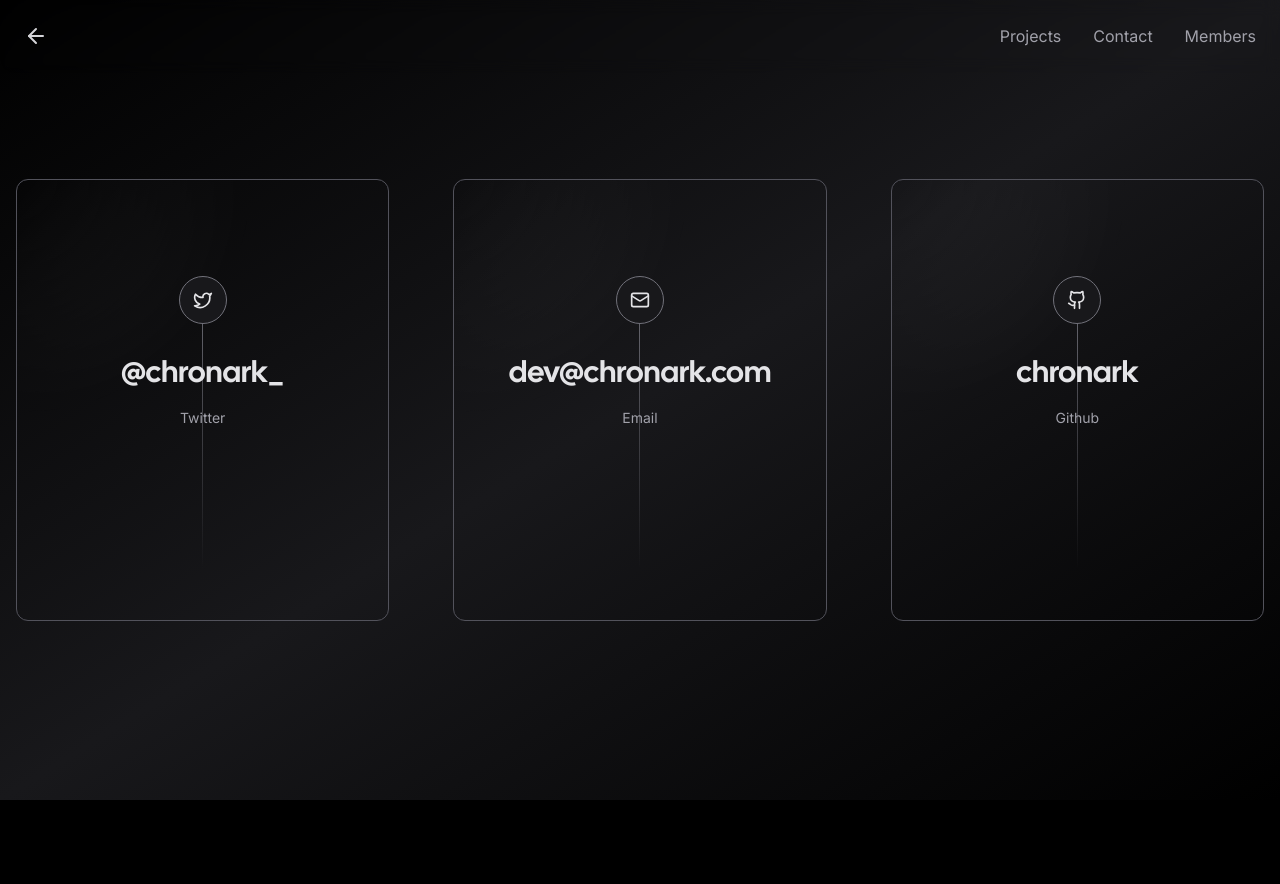
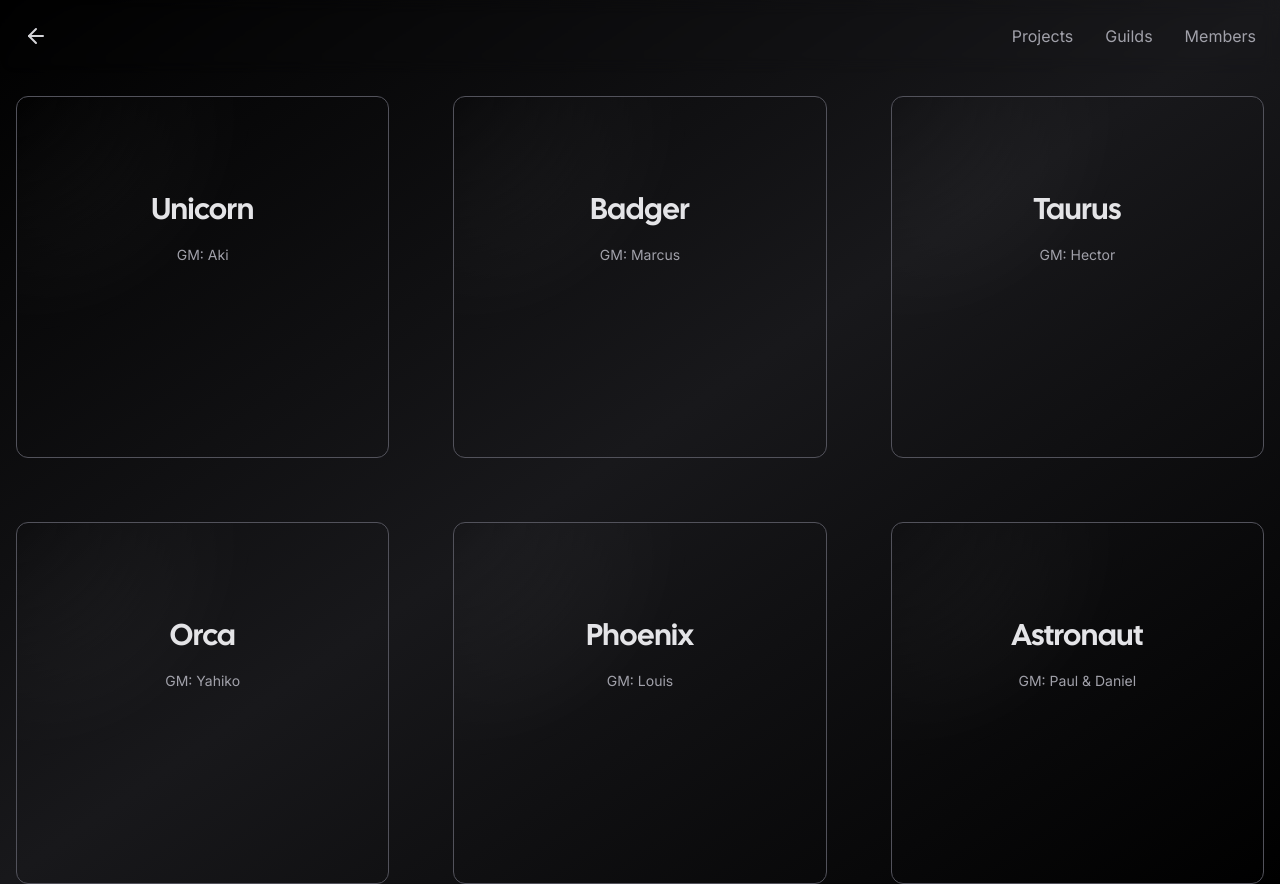
Before and after one commit to ducnhoxlatui/internal-web, a Next.js app: page /contact in a window 1280 px wide. Before the commit the page ends 800 px from the top, so only its background shows below. Built offline with nearby package versions, Linux system fonts and the light colour scheme; no server answers; what tailwindcss-debug-screens would draw is missing.

Commit message:
Touch up guild

```diff
--- a/app/components/nav.tsx
+++ b/app/components/nav.tsx
@@ -38,10 +38,10 @@
 							href="/contact"
 							className="duration-200 text-zinc-400 hover:text-zinc-100"
 						>
-							Contact
+							Guilds
 						</Link>
 						<Link
-							href="/contact"
+							href="/members"
 							className="duration-200 text-zinc-400 hover:text-zinc-100"
 						>
 							Members
--- a/app/contact/page.tsx
+++ b/app/contact/page.tsx
@@ -1,59 +1,55 @@
 "use client";
-import { Github, Mail, Twitter } from "lucide-react";
-import Link from "next/link";
 import { Navigation } from "../components/nav";
 import { Card } from "../components/card";
 
 const socials = [
 	{
-		icon: <Twitter size={20} />,
-		href: "https://twitter.com/chronark_",
-		label: "Twitter",
-		handle: "@chronark_",
+		label: "Unicorn",
+		handle: "GM: Aki",
 	},
 	{
-		icon: <Mail size={20} />,
-		href: "mailto:dev@chronark.com",
-		label: "Email",
-		handle: "dev@chronark.com",
+		label: "Badger",
+		handle: "GM: Marcus",
 	},
 	{
-		icon: <Github size={20} />,
-		href: "https://github.com/chronark",
-		label: "Github",
-		handle: "chronark",
+		label: "Taurus",
+		handle: "GM: Hector",
+	},
+	{
+		label: "Orca",
+		handle: "GM: Yahiko",
+	},
+	{
+		label: "Phoenix",
+		handle: "GM: Louis",
+	},
+	{
+		label: "Astronaut",
+		handle: "GM: Paul & Daniel",
 	},
 ];
 
-export default function Example() {
+export default function Guild() {
 	return (
 		<div className=" bg-gradient-to-tl from-zinc-900/0 via-zinc-900 to-zinc-900/0">
 			<Navigation />
 			<div className="container flex items-center justify-center min-h-screen px-4 mx-auto">
-				<div className="grid w-full grid-cols-1 gap-8 mx-auto mt-32 sm:mt-0 sm:grid-cols-3 lg:gap-16">
+				<div className="grid w-full grid-cols-1 gap-8 mx-auto sm:mt-24 sm:grid-cols-3 lg:gap-16 mt-24">
 					{socials.map((s) => (
-						<Card>
-							<Link
-								href={s.href}
+						<Card key={s.label}>
+							<div
 								target="_blank"
 								className="p-4 relative flex flex-col items-center gap-4 duration-700 group md:gap-8 md:py-24  lg:pb-48  md:p-16"
 							>
-								<span
-									className="absolute w-px h-2/3 bg-gradient-to-b from-zinc-500 via-zinc-500/50 to-transparent"
-									aria-hidden="true"
-								/>
-								<span className="relative z-10 flex items-center justify-center w-12 h-12 text-sm duration-1000 border rounded-full text-zinc-200 group-hover:text-white group-hover:bg-zinc-900 border-zinc-500 bg-zinc-900 group-hover:border-zinc-200 drop-shadow-orange">
-									{s.icon}
-								</span>{" "}
 								<div className="z-10 flex flex-col items-center">
 									<span className="lg:text-xl font-medium duration-150 xl:text-3xl text-zinc-200 group-hover:text-white font-display">
+										{s.label}
+									</span>
+									<span className="mt-4 text-sm text-center duration-1000 text-zinc-400 group-hover:text-zinc-200">
 										{s.handle}
 									</span>
-									<span className="mt-4 text-sm text-center duration-1000 text-zinc-400 group-hover:text-zinc-200">
-										{s.label}
-									</span>
 								</div>
-							</Link>
+							</div>
 						</Card>
 					))}
 				</div>
--- /dev/null
+++ b/app/guild/page.tsx
@@ -0,0 +1,59 @@
+"use client";
+import { Navigation } from "../components/nav";
+import { Card } from "../components/card";
+
+const socials = [
+  {
+    label: "Unicorn",
+    handle: "GM: Aki",
+  },
+  {
+    label: "Badger",
+    handle: "GM: Marcus",
+  },
+  {
+    label: "Taurus",
+    handle: "GM: Hector",
+  },
+  {
+    label: "Orca",
+    handle: "GM: Yahiko",
+  },
+  {
+    label: "Phoenix",
+    handle: "GM: Louis",
+  },
+  {
+    label: "Astronaut",
+    handle: "GM: Paul & Daniel",
+  },
+];
+
+export default function Guild() {
+  return (
+    <div className=" bg-gradient-to-tl from-zinc-900/0 via-zinc-900 to-zinc-900/0">
+      <Navigation />
+      <div className="container flex items-center justify-center min-h-screen px-4 mx-auto">
+        <div className="grid w-full grid-cols-1 gap-8 mx-auto sm:mt-24 sm:grid-cols-3 lg:gap-16 mt-24">
+          {socials.map((s) => (
+            <Card key={s.label}>
+              <div
+                target="_blank"
+                className="p-4 relative flex flex-col items-center gap-4 duration-700 group md:gap-8 md:py-24  lg:pb-48  md:p-16"
+              >
+                <div className="z-10 flex flex-col items-center">
+                  <span className="lg:text-xl font-medium duration-150 xl:text-3xl text-zinc-200 group-hover:text-white font-display">
+                    {s.label}
+                  </span>
+                  <span className="mt-4 text-sm text-center duration-1000 text-zinc-400 group-hover:text-zinc-200">
+                    {s.handle}
+                  </span>
+                </div>
+              </div>
+            </Card>
+          ))}
+        </div>
+      </div>
+    </div>
+  );
+}
--- a/app/members/[slug]/page.tsx
+++ b/app/members/[slug]/page.tsx
@@ -4,21 +4,19 @@
 import profiles from '@/public/data.json';
 import Image from 'next/image';
 import { Navigation } from '@/app/components/nav';
+import styles from '@/public/styles/memberid.module.css'
 
 const Profile = () => {
   const pathname = usePathname();
   const extractedSlug = pathname?.split("/")[2];
+
   const profile = profiles.find((profile) => {
     return profile.No === extractedSlug;
   });
 
-  useEffect(() => {
-    console.log(profile);
-  }, [pathname])
-
   return (
     <div className="flex justify-center items-center h-screen ">
-      <Navigation/>
+      <Navigation />
       <div className="card flex flex-col md:flex-row justify-around items-center bg-gray-800 shadow-xl rounded-xl overflow-hidden w-11/12 md:w-3/4 lg:w-2/3 xl:w-1/2">
         <div className="left-container w-full md:w-1/3 bg-gray-700 flex flex-col items-center py-8 px-4">
           <Image sizes='100vw' width={100} height={100} src={profile?.Color} alt="Profile" className="w-40 h-40 rounded-full shadow" />
@@ -54,9 +52,6 @@
         </div>
       </div>
     </div>
-
-
-
   )
 }
 
--- a/app/page.tsx
+++ b/app/page.tsx
@@ -4,7 +4,7 @@
 
 const navigation = [
   { name: "Projects", href: "/projects" },
-  { name: "Contact", href: "/contact" },
+  { name: "Guild", href: "/guild" },
   { name: "Members", href: "/members" },
 ];
 
```
Also changed, not shown: public/styles/memberid.module.css (+6 -162 lines).
